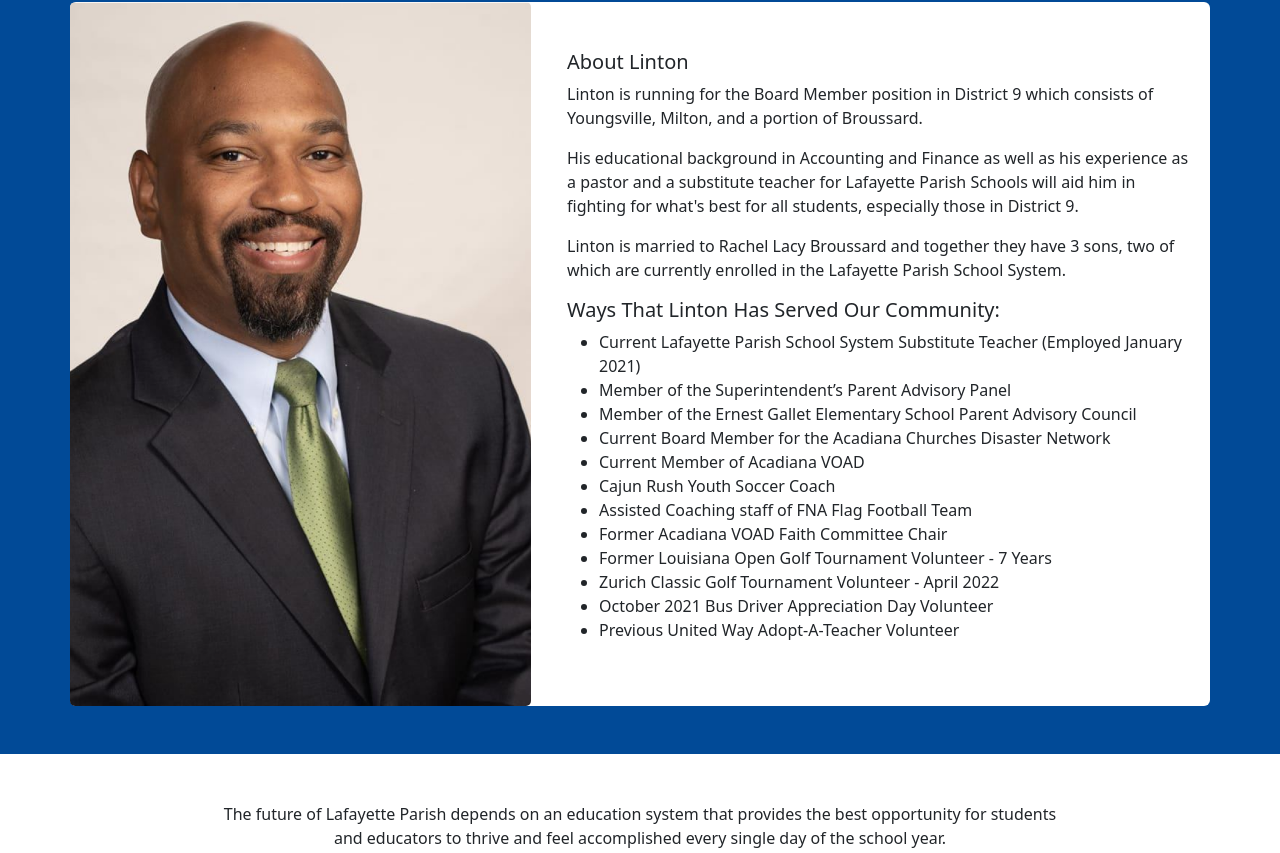
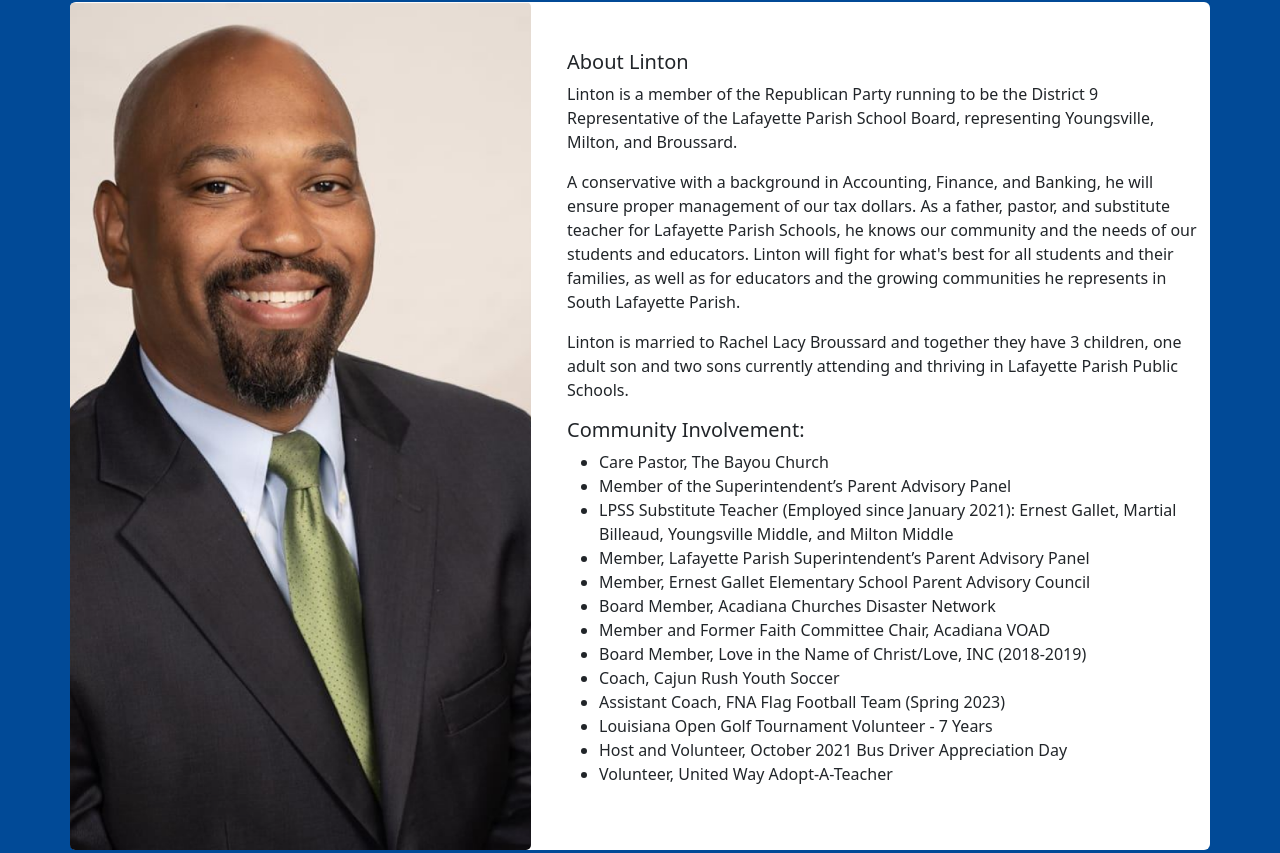
Before and after one commit to asvirts/lb, a website built with Parcel: page index.html in a window 1280 px wide. Shown: the part 1094-1947 px from the top of the page. Built offline with nearby package versions, Linux system fonts and the light colour scheme; a web font is replaced by a local one.

Commit message:
about me update

```diff
--- a/index.html
+++ b/index.html
@@ -90,44 +90,50 @@
           <div class="col-sm-12 col-md-7 py-5 px-4">
             <h5 class="text-start">About Linton</h5>
             <p class="text-start">
-              Linton is running for the Board Member position in District 9
-              which consists of Youngsville, Milton, and a portion of Broussard.
+              Linton is a member of the Republican Party running to be the
+              District 9 Representative of the Lafayette Parish School Board,
+              representing Youngsville, Milton, and Broussard.
             </p>
             <p class="text-start">
-              His educational background in Accounting and Finance as well as
-              his experience as a pastor and a substitute teacher for Lafayette
-              Parish Schools will aid him in fighting for what's best for all
-              students, especially those in District 9.
+              A conservative with a background in Accounting, Finance, and
+              Banking, he will ensure proper management of our tax dollars. As a
+              father, pastor, and substitute teacher for Lafayette Parish
+              Schools, he knows our community and the needs of our students and
+              educators. Linton will fight for what's best for all students and
+              their families, as well as for educators and the growing
+              communities he represents in South Lafayette Parish.
             </p>
             <p class="text-start">
               Linton is married to Rachel Lacy Broussard and together they have
-              3 sons, two of which are currently enrolled in the Lafayette
-              Parish School System.
+              3 children, one adult son and two sons currently attending and
+              thriving in Lafayette Parish Public Schools.
             </p>
-            <h5 class="text-start">
-              Ways That Linton Has Served Our Community:
-            </h5>
+            <h5 class="text-start">Community Involvement:</h5>
             <ul class="text-start">
-              <li>
-                Current Lafayette Parish School System Substitute Teacher
-                (Employed January 2021)
-              </li>
+              <li>Care Pastor, The Bayou Church</li>
               <li>Member of the Superintendent’s Parent Advisory Panel</li>
               <li>
-                Member of the Ernest Gallet Elementary School Parent Advisory
-                Council
+                LPSS Substitute Teacher (Employed since January 2021): Ernest
+                Gallet, Martial Billeaud, Youngsville Middle, and Milton Middle
               </li>
               <li>
-                Current Board Member for the Acadiana Churches Disaster Network
+                Member, Lafayette Parish Superintendent’s Parent Advisory Panel
               </li>
-              <li>Current Member of Acadiana VOAD</li>
-              <li>Cajun Rush Youth Soccer Coach</li>
-              <li>Assisted Coaching staff of FNA Flag Football Team</li>
-              <li>Former Acadiana VOAD Faith Committee Chair</li>
-              <li>Former Louisiana Open Golf Tournament Volunteer - 7 Years</li>
-              <li>Zurich Classic Golf Tournament Volunteer - April 2022</li>
-              <li>October 2021 Bus Driver Appreciation Day Volunteer</li>
-              <li>Previous United Way Adopt-A-Teacher Volunteer</li>
+              <li>
+                Member, Ernest Gallet Elementary School Parent Advisory Council
+              </li>
+              <li>Board Member, Acadiana Churches Disaster Network</li>
+              <li>Member and Former Faith Committee Chair, Acadiana VOAD</li>
+              <li>
+                Board Member, Love in the Name of Christ/Love, INC (2018-2019)
+              </li>
+              <li>Coach, Cajun Rush Youth Soccer</li>
+              <li>Assistant Coach, FNA Flag Football Team (Spring 2023)</li>
+              <li>Louisiana Open Golf Tournament Volunteer - 7 Years</li>
+              <li>
+                Host and Volunteer, October 2021 Bus Driver Appreciation Day
+              </li>
+              <li>Volunteer, United Way Adopt-A-Teacher</li>
             </ul>
           </div>
         </div>
```
